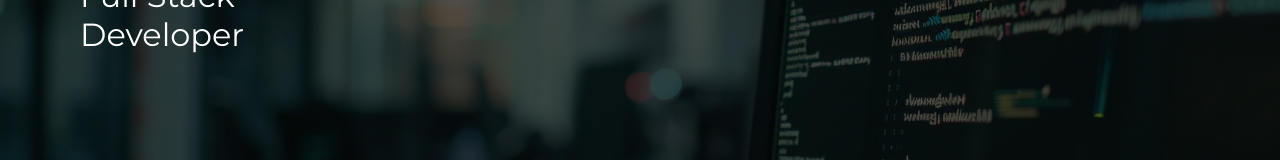
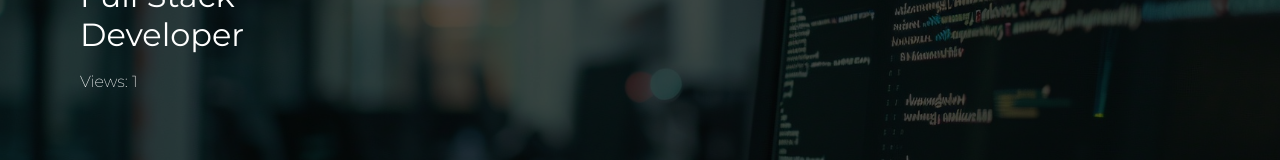
Before and after one commit to LakinduNethsara/MyPortfolio, a React (Vite) app: page / in a window 1280 px wide. Shown: the part 350-510 px from the top of the page. Built offline with nearby package versions, Linux system fonts and the light colour scheme.

Commit message:
Add View Count

```diff
--- a/src/Components/Home.jsx
+++ b/src/Components/Home.jsx
@@ -8,6 +8,7 @@
 import React from "react";
 import arrowSvg from "../images/down-arrow.svg";
 import PropTypes from "prop-types";
+import { useEffect, useState } from "react";
 
 /**
  * Home background image
@@ -26,6 +27,19 @@ const imageAltText = "Adult female in office setting leaning against a glass wal
 
 const Home = ({ name, title }) => {
 
+  const [viewCount, setViewCount] = useState(0);
+
+  useEffect(() => {
+    // Retrieve the view count from localStorage, or initialize it to 0 if it doesn't exist
+    const currentViews = parseInt(localStorage.getItem("viewCount") || "0", 10);
+    const newViewCount = currentViews + 1;
+
+    // Update the view count in localStorage and the component state
+    localStorage.setItem("viewCount", newViewCount);
+    setViewCount(newViewCount);
+  }, []);
+
+
   const scrollToAbout = () => {
     const aboutSection = document.querySelector("#about");
     if (aboutSection) {
@@ -39,6 +53,7 @@ const Home = ({ name, title }) => {
       <div style={{ position: "absolute", top: "7rem", left: "5rem", width: "17rem", color:"white" }}>
         <h1>{name}</h1><br/>
         <h2>{title}</h2>
+        <p style={{ marginTop: "1rem" }}>Views: {viewCount}</p>
       </div>
 
       <div style={{ position: "absolute", bottom: "3rem", left: "50%" }}>
```
